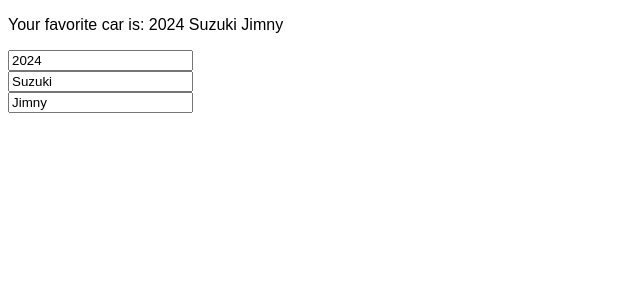
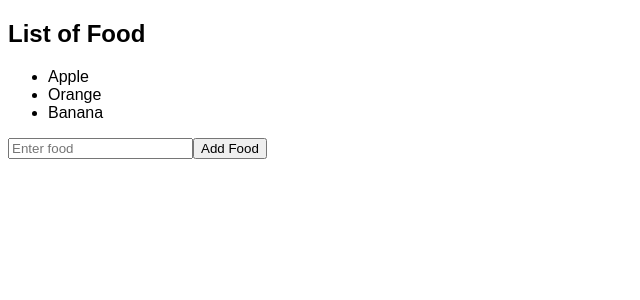
Before and after one commit to PNixClaire/reactjs-practice, a React (Vite) app: page / in a window 1280 px wide. Shown: the top 300 px of the page, without its empty margins (0-640 px from the left). Built offline with nearby package versions, Linux system fonts and the light colour scheme.

Commit message:
update arrays

```diff
--- a/src/MyComponent.jsx
+++ b/src/MyComponent.jsx
@@ -2,36 +2,40 @@
 
 function MyComponent() {
 
-    //car will be an object with these properties
-    const [car, setCar] = useState({
-        year: 2024,
-        make: "Suzuki",
-        model: "Jimny"
-    });
+    const [foods, setFoods] = useState([
+        "Apple",
+        "Orange",
+        "Banana"
+    ]);
 
-    function handleYearChange(event) {
-        //this will add a new year property for the car and if you have two properties with the same name of different values, you will use the latest
-        //setCar({ ...car, year: event.target.value});
+    function handleAddfood() {
+        const newFood = document.getElementById("foodInput").value; //get the input value
+        document.getElementById("foodInput").value = ""; //empty value to clear the input field after submit
 
-        setCar(prevCar => ({...prevCar, year: event.target.value}));
+        //this will add a new element to the array
+        setFoods(prevFood => [...prevFood, newFood ]);
     }
 
-    function handleMakeChange(event) {
-        setCar(prevCar => ({ ...prevCar, make: event.target.value }));
-    }
+    function handleRemoveFood(index) {
 
-    function handleModelChange(event) {
-        setCar(prevCar => ({ ...prevCar, model: event.target.value }));
+        //filter those elements whose index does not equal the selected one
+        setFoods(foods.filter((_, i) => i !== index));
     }
 
     return (
         <div>
-            <p>Your favorite car is: {car.year} {car.make} {car.model}</p>
+            <h2>List of Food</h2>
+            <ul>
+                {foods.map((food, index) =>
+                    <li key={index}
+                        onClick={() => handleRemoveFood(index)}>
+                        {food}
+                    </li>)}
+            </ul>
 
-            <input type="number" value={car.year} onChange={handleYearChange}/> <br/>
-            <input type="text" value={car.make} onChange={handleMakeChange} /> <br />
-            <input type="text" value={car.model} onChange={handleModelChange}/> <br/>
-       </div>
+            <input type="text" id="foodInput" placeholder="Enter food" />
+            <button onClick={handleAddfood}>Add Food</button>
+        </div>
     );
 };
 
```
